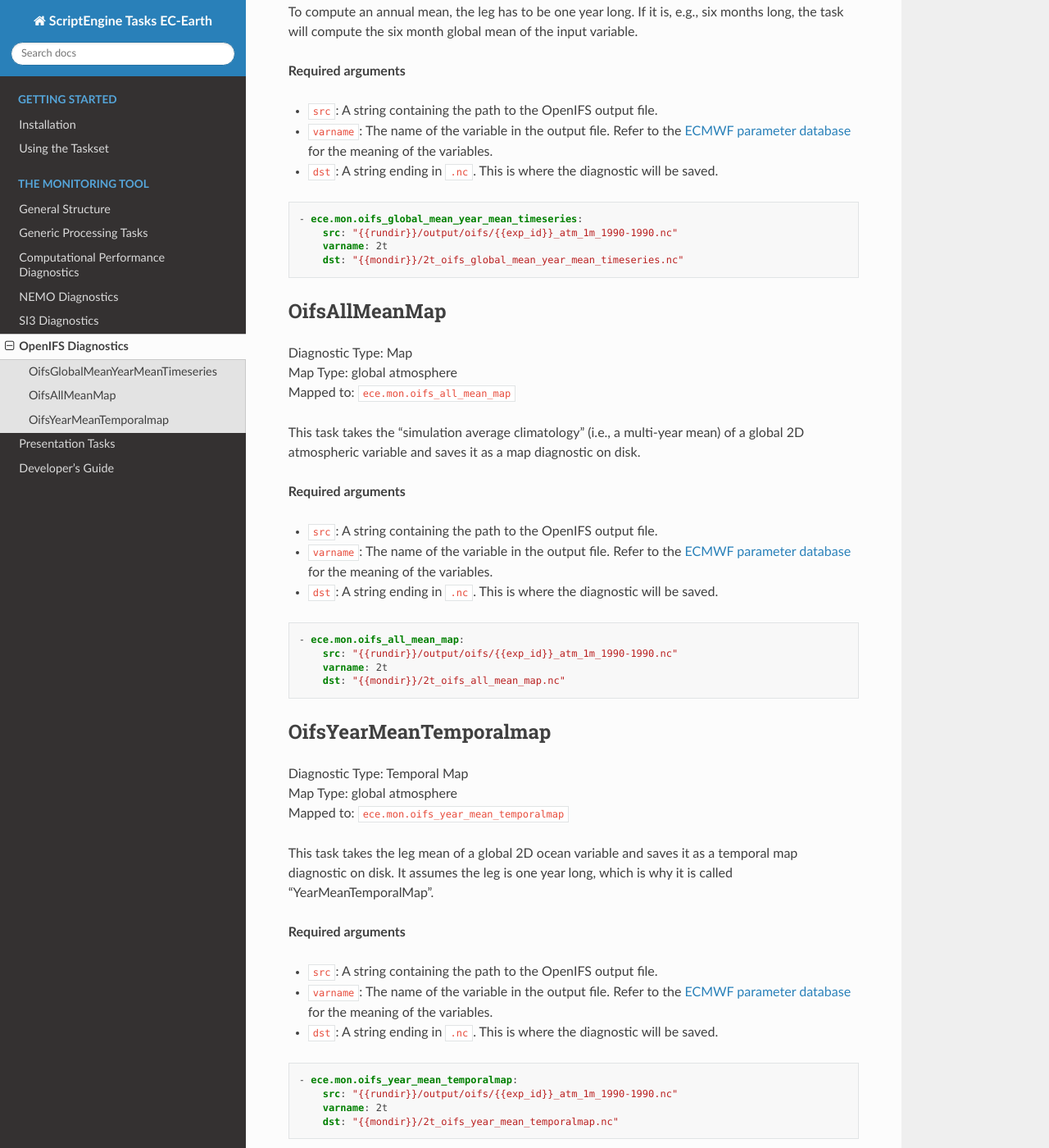
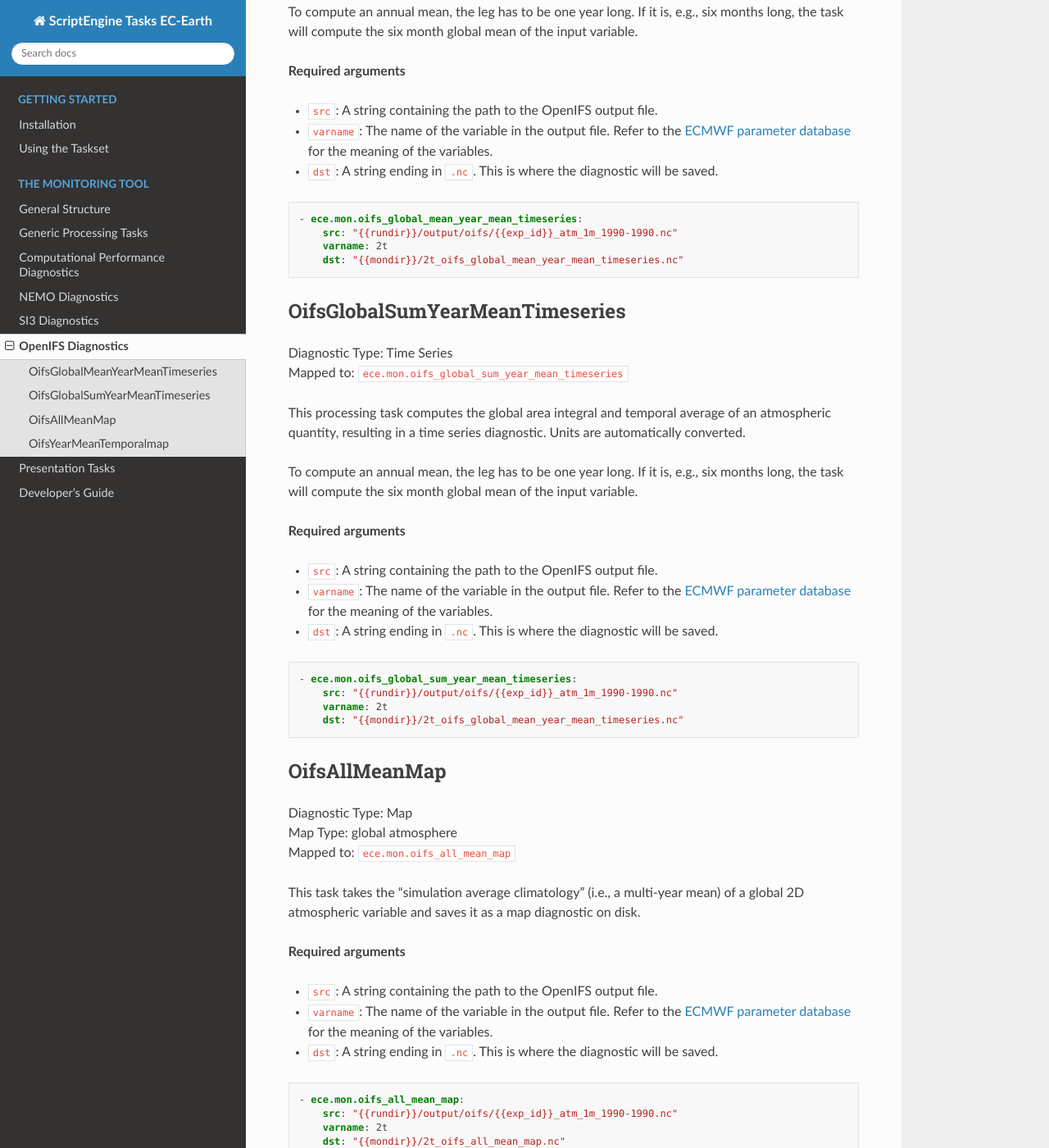
Before and after one commit to uwefladrich/scriptengine-tasks-ecearth, a Sphinx documentation site: the page built from docs/sphinx/source/tasks/monitoring/openifs-diagnostics.rst, in a window 1280 px wide and 1400 px high, scrolled down 526 px. Shown: the whole window at 82% size. Built offline with Sphinx 7.4.7 and the Read the Docs theme 3.1.0, drawn with Linux system fonts in a browser that asks for light colours.

Commit message:
Add documentation, update CHANGES

```diff
--- a/docs/sphinx/source/tasks/monitoring/openifs-diagnostics.rst
+++ b/docs/sphinx/source/tasks/monitoring/openifs-diagnostics.rst
@@ -30,6 +30,31 @@ If it is, e.g., six months long, the task will compute the six month global mean
 ::
 
     - ece.mon.oifs_global_mean_year_mean_timeseries:
+        src: "{{rundir}}/output/oifs/{{exp_id}}_atm_1m_1990-1990.nc"
+        varname: 2t
+        dst: "{{mondir}}/2t_oifs_global_mean_year_mean_timeseries.nc"
+
+OifsGlobalSumYearMeanTimeseries
+================================
+
+| Diagnostic Type: Time Series
+| Mapped to: ``ece.mon.oifs_global_sum_year_mean_timeseries``
+
+This processing task computes the global area integral and temporal average of an atmospheric quantity, resulting in a time series diagnostic.
+Units are automatically converted.
+
+To compute an annual mean, the leg has to be one year long.
+If it is, e.g., six months long, the task will compute the six month global mean of the input variable.
+
+**Required arguments**
+
+* ``src``: A string containing the path to the OpenIFS output file.
+* ``varname``: The name of the variable in the output file. Refer to the `ECMWF parameter database`_ for the meaning of the variables.
+* ``dst``: A string ending in ``.nc``. This is where the diagnostic will be saved.
+
+::
+
+    - ece.mon.oifs_global_sum_year_mean_timeseries:
         src: "{{rundir}}/output/oifs/{{exp_id}}_atm_1m_1990-1990.nc"
         varname: 2t
         dst: "{{mondir}}/2t_oifs_global_mean_year_mean_timeseries.nc"
```
Also changed, not shown: CHANGES.txt (+8 -0 lines).
